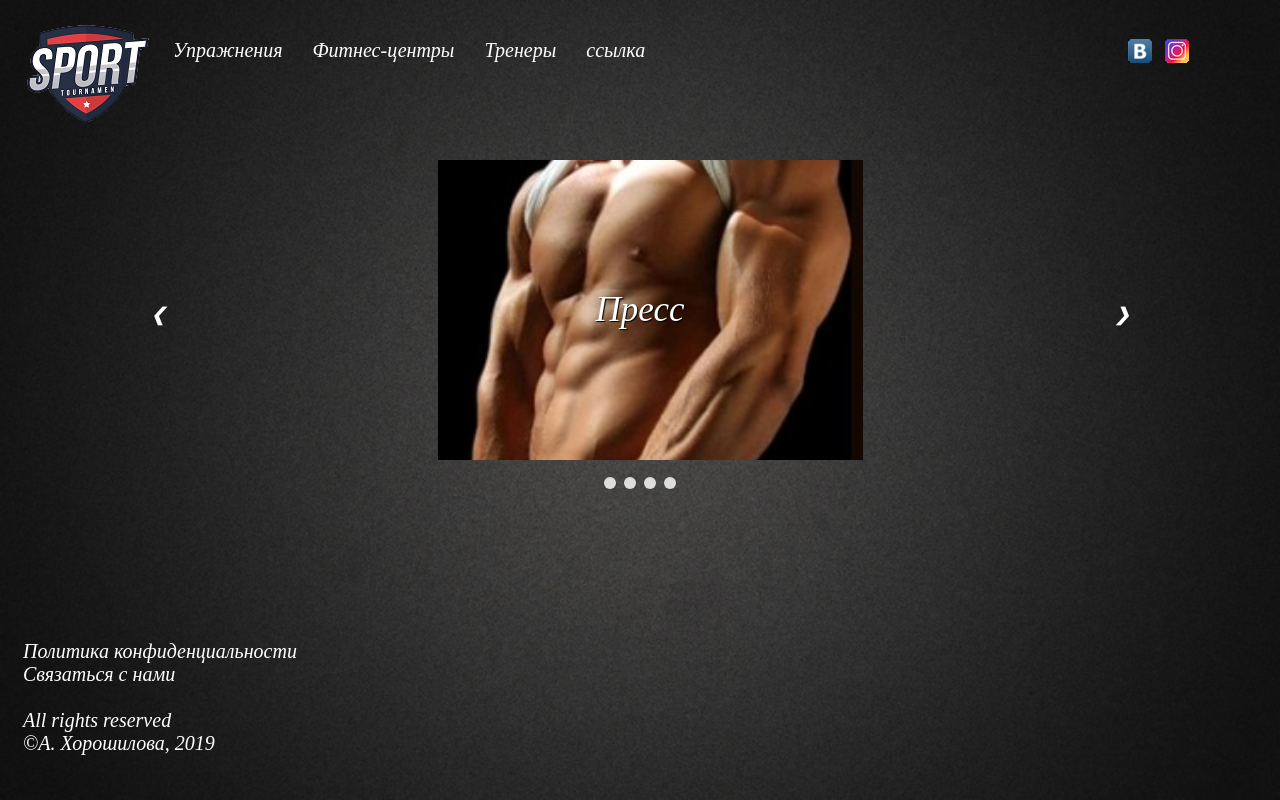
After one commit to algorithm-ssau/site_for_health, a PHP site: page /pages/all_exercises.html in a window 1280 px wide. The commit adds this page. Run offline with PHP 8.4, Linux system fonts and the light colour scheme.

Commit message:
all_exercises page

```diff
--- /dev/null
+++ b/pages/all_exercises.html
@@ -0,0 +1,77 @@
+<!DOCTYPE html>
+<html>
+  <head>
+    <meta charset="UTF-8">
+    <link href="../styles/style.css" rel="stylesheet" type="text/css">
+    <title></title>
+    <script src="../scripts/script.js">
+
+    </script>
+  </head>
+  <body>
+
+  <div class="top_menu">
+    <div class="logo">
+      <a href="#"> <img src="../images/logo.png"> </a>
+    </div>
+    <div class="navigation_bar">
+      <div class="nav"><a href="#"> Упражнения </a></div>
+      <div class="nav"><a href="#"> Фитнес-центры </a></div>
+      <div class="nav"><a href="#"> Тренеры </a></div>
+      <div class="nav"><a href="#"> ссылка </a></div>
+    </div>
+    <div class="share_bar">
+      <div class="share"><a href="#"> <img src="../images/vk.png"> </a></div>
+      <div class="share"><a href="#"> <img src="../images/instagram.png"> </a></div>
+    </div>
+  </div>
+
+  <div class="central">
+    <div class="slider">
+      <div class="item">
+        <a href="#">
+        <img src="../images/back.jpg">
+        <div class="slideText">Спина</div>
+      </div>
+
+      <div class="item">
+        <a href="#">
+        <img src="../images/arms.jpg">
+        <div class="slideText">Руки</div>
+      </div>
+
+      <div class="item">
+        <a href="#">
+        <img src="../images/legs.jpg">
+        <div class="slideText">Ноги</div>
+      </div>
+
+      <div class="item">
+        <a href="#">
+        <img src="../images/press.jpg">
+        <div class="slideText">Пресс</div>
+      </div>
+
+      <a class="prev_item" onclick="minusSlide()">&#10094;</a>
+      <a class="next_item" onclick="plusSlide()">&#10095;</a>
+
+    </div>
+
+    <div class="slider-dots">
+      <span class="slider-dots_item" onclick="currentSlide(1)"></span>
+      <span class="slider-dots_item" onclick="currentSlide(2)"></span>
+      <span class="slider-dots_item" onclick="currentSlide(3)"></span>
+      <span class="slider-dots_item" onclick="currentSlide(4)"></span>
+    </div>
+
+    </div>
+
+  <div class="footer">
+    <p><a href="#">Политика конфиденциальности</a><br>
+      <a href="#">Связаться с нами</a><br><br>
+      All rights reserved<br>&copyА. Хорошилова, 2019</p>
+
+  </div>
+  </body>
+
+</html>
--- a/styles/style.css
+++ b/styles/style.css
@@ -346,7 +346,7 @@ margin-left: 18px;
 	padding-top: 12%;
 }
 
-.central__scroll{
+/* .central__scroll{
 	perspective: 1200px;
  	font-size:0;
  	margin-bottom: 3rem;
@@ -403,7 +403,7 @@ margin-left: 18px;
 	transform: translate(-50%, -50%);
 	font-size: 20px;
 	color: white;
-}
+} */
 .central_block_info{
     color: white;
     float: left;
@@ -423,3 +423,100 @@ margin-left: 18px;
 ul {
     list-style-type: circle;
 }
+
+/* Собственно сам слайдер */
+.slider{
+    max-width: 80%;
+    position: relative;
+    margin: auto;
+    height: 300px;
+    margin-bottom: 15px;
+}
+/* Картинка мастабируется по отношению к родительскому элементу */
+.slider .item img {
+    object-fit: cover;
+    width: 80%;
+    height: 300px;
+    border: none ;
+    box-shadow: none;
+    max-width: 425px;
+    position: absolute;
+    left: 30%;
+}
+/* Кнопки вперед и назад */
+.slider .prev_item, .slider .next_item {
+    cursor: pointer;
+    position: absolute;
+    top: 0;
+    top: 50%;
+    width:auto;
+    margin-top: -22px;
+    padding: 16px;
+    color: white;
+    font-weight: bold;
+    font-size: 18px;
+    transition: 0.6s ease;
+    border-radius: 0 3px 3px 0;
+}
+.slider .next_item {
+    right: 0;
+    border-radius: 3px 0 0 3px;
+}
+/* При наведении на кнопки добавляем фон кнопок */
+.slider .prev_item:hover,
+.slider .next_item:hover {
+    background-color: rgba(0, 0, 0, 0.8);
+}
+/* Заголовок слайда */
+.slideText {
+    position: absolute;
+    color: #fff;
+    font-size: 35px;
+    /* Выравнивание текста по горизонтали и по вертикали*/
+    left: 50%;
+    top: 50%;
+    transform: translate(-50%, -50%);
+    /* Тень*/
+    text-shadow: 1px 1px 1px #000, 0 0 1em #000;
+}
+/* Кружочки */
+.slider-dots {
+    text-align: center;
+}
+.slider-dots_item{
+    cursor: pointer;
+    height: 12px;
+    width: 12px;
+    margin: 0 2px;
+    background-color: #ddd;
+    border-radius: 50%;
+    display: inline-block;
+    transition: background-color 0.6s ease;
+}
+.active,
+.slider-dots_item:hover {
+    background-color: #ff9100;
+}
+/* Анимация слайдов */
+.slider .item {
+    -webkit-animation-name: fade;
+    -webkit-animation-duration: 1.5s;
+    animation-name: fade;
+    animation-duration: 1.5s;
+}
+@-webkit-keyframes fade {
+    from {
+        opacity: .4
+    }
+    to {
+        opacity: 1
+    }
+}
+@keyframes fade {
+    from {
+        opacity: .4
+    }
+    to {
+        opacity: 1
+    }
+}
```
Also changed, not shown: scripts/script.js (+47 -6 lines), images/arms.jpg (added), images/back.jpg (added), images/legs.jpg (added), images/press.jpg (added).
